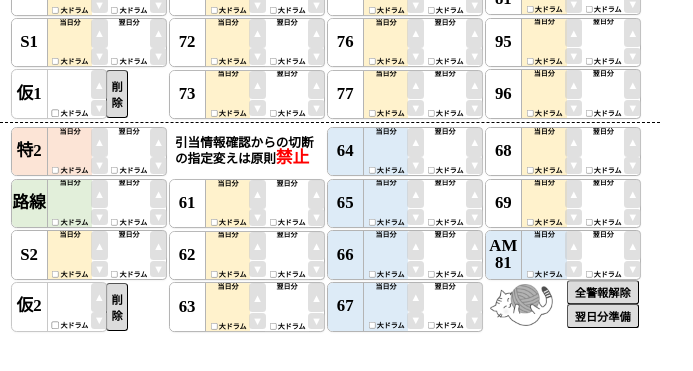
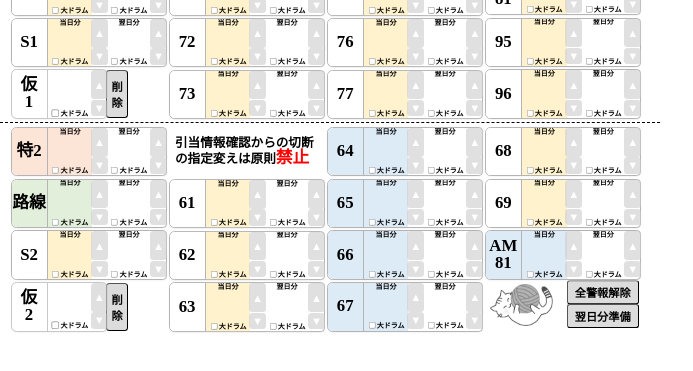
Before and after one commit to Rgtntppy/IBC, a React (Create React App) app: page /master in a window 1280 px wide. Shown: the part 183-554 px from the top of the page, without its empty margins (0-693 px from the left). Built offline with nearby package versions, Linux system fonts and the light colour scheme; no server answers; the database is empty; sample sign-in values are in the browser's storage; the HTML template or start-up script is replaced by a standard one; a web font is replaced by a local one; what date-holidays would draw is missing.

Commit message:
仮便の最大文字数拡張

```diff
--- a/src/components/master/binBlocks/binBlocks.scss
+++ b/src/components/master/binBlocks/binBlocks.scss
@@ -30,7 +30,7 @@ $button-radius: 5px;
         align-items: center;
         justify-content: center;
         height: 100%;
-        width: 50px;
+        width: $binBlockTitleWidth;
         white-space: normal;
         border-radius: $block-radius/1.2 0 0 $block-radius/1.2;
         border-right: $border-color;
--- a/src/components/master/binBlocks/onlytoday/Onlytoday.tsx
+++ b/src/components/master/binBlocks/onlytoday/Onlytoday.tsx
@@ -58,7 +58,7 @@ export const Onlytoday: React.FC<OnlytodayProps> = ({
                         type='text'
                         className='binNameInput noto-serif-jp'
                         value={binName}
-                        maxLength={4}
+                        maxLength={9}
                         onChange={(e) => setBinName(e.target.value)}
                         onKeyDown={(e) => {
                             if (e.key === 'Enter') {
@@ -71,6 +71,13 @@ export const Onlytoday: React.FC<OnlytodayProps> = ({
                 ) : (
                     <p
                         className='binNameText noto-serif-jp'
+                        style={{
+                            fontSize:
+                                binName.length <= 2 ? '24px' :
+                                binName.length <= 4 ? '20px' :
+                                binName.length <= 6 ? '16px' :
+                                '12px',
+                        }}
                         onClick={() => {
                             if (userAuthority > 4) {
                             setIsEditing(true);
@@ -78,10 +85,22 @@ export const Onlytoday: React.FC<OnlytodayProps> = ({
                             }
                         }}
                     >
-                        {binName.length >= 3
-                            ? `${binName.slice(0, 2)}\n${binName.slice(2)}`
-                        : binName
-                        }
+                        {(() => {
+                            const len = binName.length;
+
+                            if (len <= 6) {
+                                const mid = Math.ceil(len / 2);
+                                return `${binName.slice(0, mid)}\n${binName.slice(mid)}`;
+
+                            }
+
+                            //7文字以上 → 3段構成
+                            const part = Math.ceil(len / 3);
+                            const first = binName.slice(0, part);
+                            const second = binName.slice(part, part*2);
+                            const third = binName.slice(part * 2);
+                            return `${first}\n${second}\n${third}`;
+                        })()}
                     </p>
                 )}
             </div>
--- a/src/components/master/binBlocks/onlytoday/onlytoday.scss
+++ b/src/components/master/binBlocks/onlytoday/onlytoday.scss
@@ -40,7 +40,7 @@ $button-radius: 5px;
             align-items: center;
             justify-content: center;
             height: 100%;
-            width: 50px;
+            width: $binBlockTitleWidth;
             white-space: normal;
             border-radius: $block-radius/1.1 0 0 $block-radius/1.1;
             border-right: $border-color;
@@ -52,13 +52,12 @@ $button-radius: 5px;
             align-items: center;
             justify-content: center;
             font-weight: bold;
-            font-size: 24px;
             text-align: center;
             line-height: 1;
             padding: 0;
             margin: 0;
             height: 100%;
-            width: 50px;
+            width: $binBlockTitleWidth;
             white-space: pre-wrap;
             border-radius: $block-radius/1.2 0 0 $block-radius/1.2;
             border-right: $border-color;
--- a/src/data/scssFunctionFile/scssFunction.scss
+++ b/src/data/scssFunctionFile/scssFunction.scss
@@ -1,3 +1,5 @@
+$binBlockTitleWidth: 50px;
+
 $thinRed-color: rgb(252, 228, 214);
 $thinYellow-color: rgb(255, 242, 204);
 $thinGreen-color: rgb(226, 239, 218);
```
